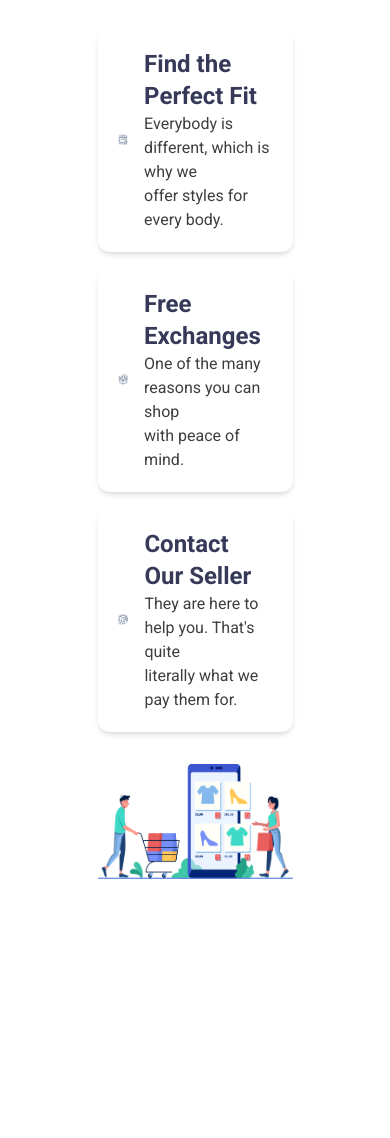
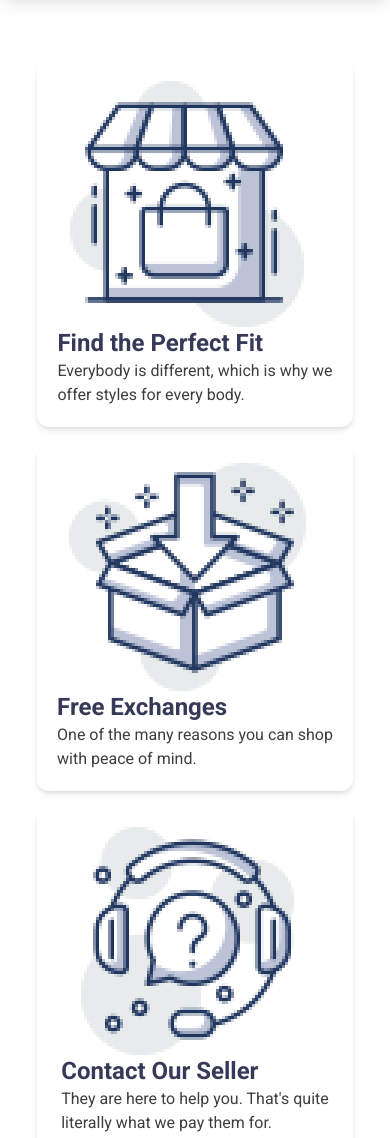
Before and after one commit to aklimaakhter/penguin-fashion-with-tailwind, a plain HTML site: page index.html in a window 390 px wide. Shown: the part 4720-5858 px from the top of the page. Before the commit the page ends 5647 px from the top, so only its background shows below. Drawn offline with nearby package versions, Linux system fonts and the light colour scheme.

Commit message:
responsive added

```diff
--- a/index.html
+++ b/index.html
@@ -25,10 +25,10 @@
 <body>
     <header class=" px-2 md:px-32 pb-24 pt-6 bg-[#FFFBF0] ">
         <nav class="flex flex-col md:flex-row justify-between items-center font-roboto">
-            <div class="w-4/12">
+            <div class="md:w-4/12">
                 <img src="icons/logo.png" alt="">
             </div>
-            <div class="w-2/4 flex justify-between items-center flex-col md:flex-row font-medium text-[#3C3C3C]">
+            <div class="md:w-2/4 flex justify-between items-center flex-col md:flex-row font-medium text-[#3C3C3C]">
                 <a href="">Home</a>
                 <a href="">Products</a>
                 <a href="">About us</a>
@@ -192,10 +192,10 @@
         <!-- contact section start here -->
         <section class="my-12">
             <div class="flex flex-col md:flex-row justify-between items-center">
-                <div class=" m-4 w-1/2">
+                <div class=" m-4 md:w-1/2">
                     <div class="max-w-md">
-                        <div class="font-roboto flex justify-between items-center shadow-md rounded-xl p-5 mb-4">
-                            <div class=" w-3/12 pr-4">
+                        <div class="font-roboto flex flex-col md:flex-row justify-between items-center shadow-md rounded-xl p-5 mb-4">
+                            <div class=" md:w-3/12 pr-4">
                                 <img src="icons/house.png" alt="">
                             </div>
                             <div>
@@ -204,8 +204,8 @@
                                     offer styles for every body.</p>
                             </div>
                         </div>
-                        <div class="font-roboto flex justify-between items-center shadow-md p-5 mb-4 rounded-xl ">
-                            <div class="w-3/12 pr-4">
+                        <div class="font-roboto flex flex-col md:flex-row justify-between items-center shadow-md p-5 mb-4 rounded-xl ">
+                            <div class=" md:w-3/12 pr-4">
                                 <img src="icons/box.png" alt="">
                             </div>
                             <div>
@@ -214,8 +214,8 @@
                                     with peace of mind.</p>
                             </div>
                         </div>
-                        <div class="font-roboto flex justify-between items-center shadow-md rounded-xl p-5 mb-4">
-                            <div class="w-3/12 pr-4">
+                        <div class="font-roboto flex flex-col md:flex-row justify-between items-center shadow-md rounded-xl p-5 mb-4">
+                            <div class="md:w-3/12 pr-4">
                                 <img src="icons/question.png" alt="">
                             </div>
                             <div>
@@ -227,7 +227,7 @@
                     </div>
 
                 </div>
-                <div class="w-1/2">
+                <div class="md:w-1/2">
                     <img src="images/shopping.png" alt="">
                 </div>
             </div>
```
